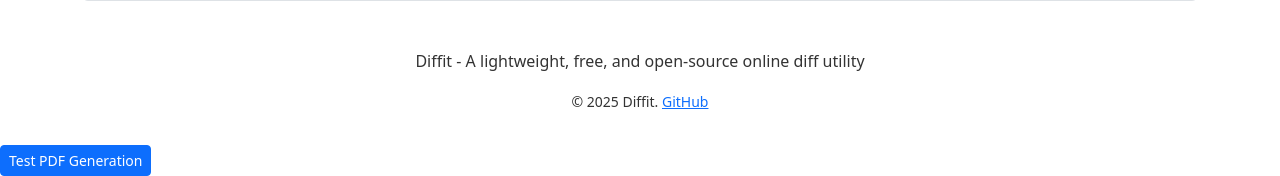
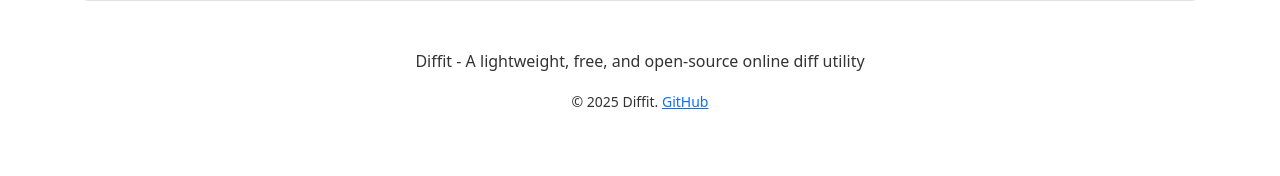
Before and after one commit to amanthanvi/diffit.tools, a FastAPI app: page / in a window 1280 px wide. Shown: the part 721-897 px from the top of the page. After the commit the page ends 830 px from the top, so only its background shows below. Run offline with FastAPI, Linux system fonts and the light colour scheme; some libraries are stand-ins or nearby versions.

Commit message:
Remove test pdf button at bottom of page

```diff
--- a/templates/index.html
+++ b/templates/index.html
@@ -551,8 +551,4 @@
 		<script src="https://cdn.jsdelivr.net/npm/bootstrap@5.3.2/dist/js/bootstrap.bundle.min.js"></script>
 		<script src="{{ url_for('static', path='/js/main.js') }}"></script>
 	</body>
-	<!-- Add this somewhere visible for testing -->
-	<button id="test-pdf-btn" class="btn btn-sm btn-primary mt-2">
-		Test PDF Generation
-	</button>
 </html>
```
